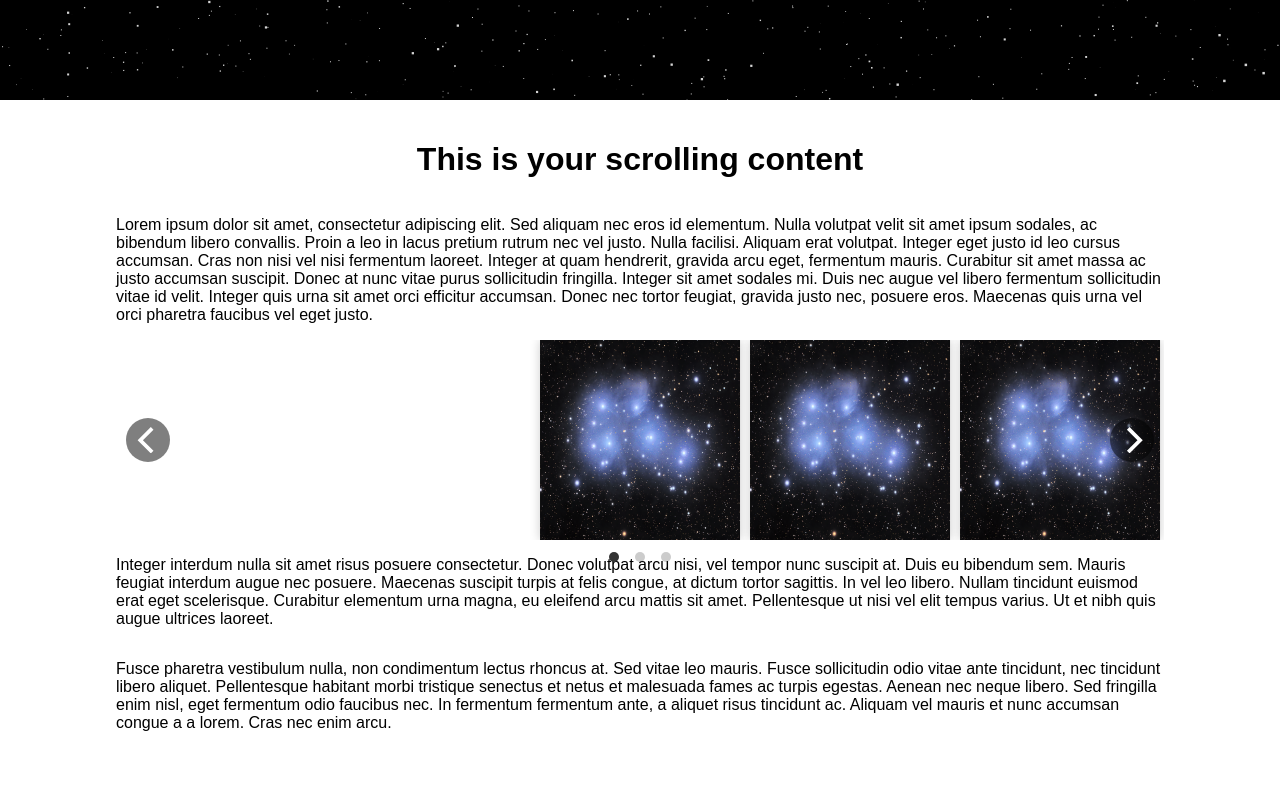
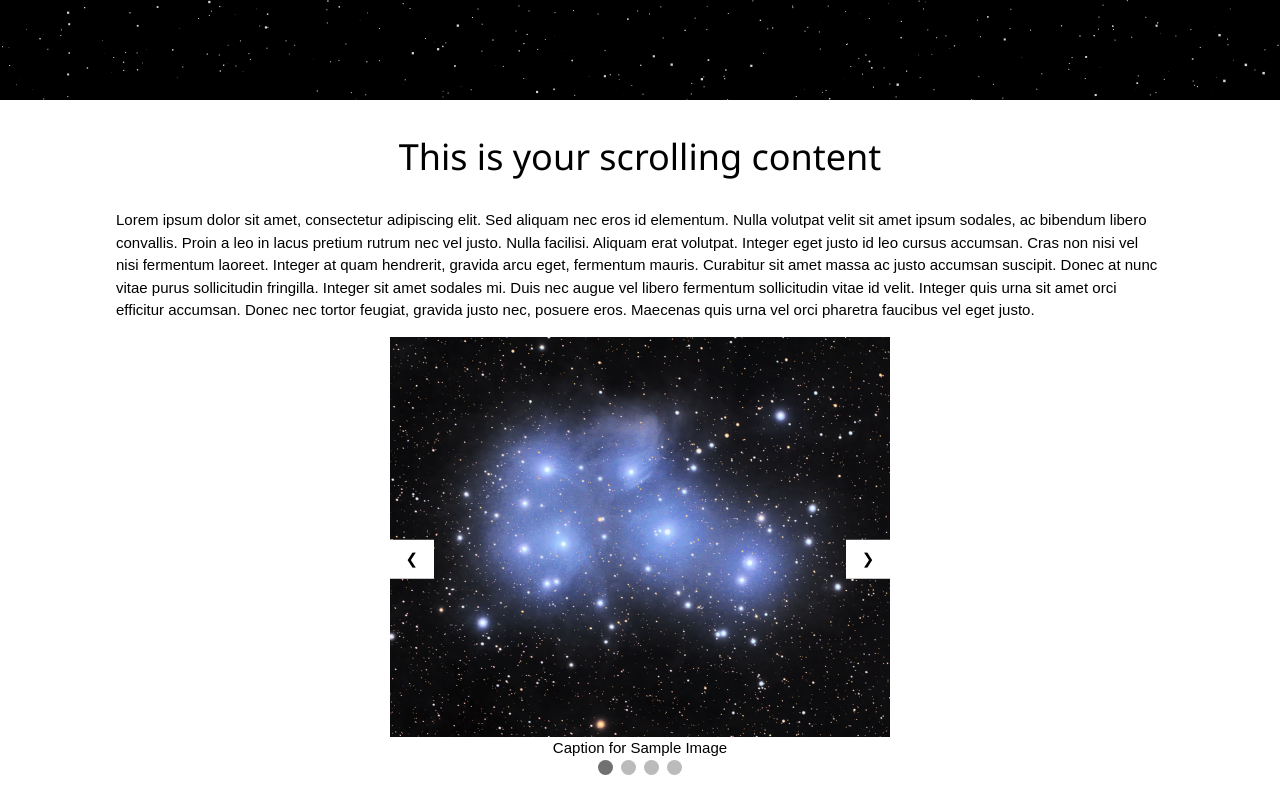
Before and after one commit to cwc09262/Astronomy_Observation_NoteBook, a plain HTML site: page index.html in a window 1280 px wide. Shown: the part 700-1494 px from the top of the page. Drawn offline with nearby package versions, Linux system fonts and the light colour scheme.

Commit message:
got a working image carousel

```diff
--- a/index.html
+++ b/index.html
@@ -4,7 +4,7 @@
 <head>
     <meta charset="UTF-8">
     <meta name="viewport" content="width=device-width, initial-scale=1.0">
-    <link rel="stylesheet" href="https://cdnjs.cloudflare.com/ajax/libs/flickity/2.2.2/flickity.min.css">
+    <link rel="stylesheet" href="https://www.w3schools.com/w3css/4/w3.css">
     <link rel="stylesheet" href="style.css">
     <title>Caden's Observations</title>
 
@@ -29,16 +29,31 @@
             mi. Duis nec augue vel libero fermentum sollicitudin vitae id velit. Integer quis urna sit amet orci
             efficitur accumsan. Donec nec tortor feugiat, gravida justo nec, posuere eros. Maecenas quis urna vel orci
             pharetra faucibus vel eget justo.</p>
-        <div class="carousel">
-                <div class="carousel-cell">
-                    <img class="entryImage" src="/images/sample.png" alt="Sample" >
-                </div>
-                <div class="carousel-cell">
-                    <img class="entryImage" src="/images/sample.png" alt="Sample" >
-                </div>
-                <div class="carousel-cell">
-                    <img class="entryImage" src="/images/sample.png" alt="Sample" >
-                </div>
+
+        <div class="w3-content w3-display-container slideshow-container">
+            <img class="mySlides" src="/images/sample.png"" style=" width:100%">
+            <div class="caption">Caption for Sample Image</div>
+
+            <img class="mySlides" src="/images/sample1.jpeg" style="width:100%">
+            <div class="caption">Caption for Lights</div>
+
+            <img class="mySlides" src="img_mountains.jpg" style="width:100%">
+            <div class="caption">Caption for Mountains</div>
+
+            <img class="mySlides" src="img_forest.jpg" style="width:100%">
+            <div class="caption">Caption for Forest</div>
+
+            <!-- Pagination dots -->
+            <div style="text-align:center">
+                <span class="dot" onclick="currentSlide(1)"></span>
+                <span class="dot" onclick="currentSlide(2)"></span>
+                <span class="dot" onclick="currentSlide(3)"></span>
+                <span class="dot" onclick="currentSlide(4)"></span>
+            </div>
+
+            <button class="w3-button custom-button w3-display-left" onclick="plusDivs(-1)">&#10094;</button>
+            <button class="w3-button custom-button w3-display-right" onclick="plusDivs(1)">&#10095;</button>
+
         </div>
 
         <p>Integer interdum nulla sit amet risus posuere consectetur. Donec volutpat arcu nisi, vel tempor nunc suscipit
@@ -79,17 +94,6 @@
     <script src="https://cdnjs.cloudflare.com/ajax/libs/flickity/2.2.2/flickity.pkgd.min.js"></script>
 
     <script>
-        $(document).ready(function () {
-            // Initialize Flickity carousel
-            var flkty = new Flickity('.carousel', {
-                // options
-                cellAlign: 'center',
-                contain: true,
-                wrapAround: true,
-                fullscreen: true
-            });
-        });
-
         function drawStars() {
             var canvas = document.getElementById("canvas");
             var ctx = canvas.getContext("2d");
@@ -138,6 +142,44 @@
             drawStars();
             window.scrollTo(0, 0);
         };
+
+        var slideIndex = 1;
+        showDivs(slideIndex);
+
+        function plusDivs(n) {
+            showDivs(slideIndex += n);
+        }
+
+        function currentSlide(n) {
+            showDivs(slideIndex = n);
+        }
+
+        function showDivs(n) {
+            var i;
+            var x = document.getElementsByClassName("mySlides");
+            var dots = document.getElementsByClassName("dot");
+            var captions = document.getElementsByClassName("caption");
+
+            if (n > x.length) { slideIndex = 1 }
+            if (n < 1) { slideIndex = x.length }
+
+            for (i = 0; i < x.length; i++) {
+                x[i].style.display = "none";
+                captions[i].style.display = "none";  // Hide all captions
+            }
+            x[slideIndex - 1].style.display = "block";
+            captions[slideIndex - 1].style.display = "block";  // Show caption for the current image
+
+
+            for (i = 0; i < dots.length; i++) {
+                dots[i].className = dots[i].className.replace(" active", "");
+            }
+
+            x[slideIndex - 1].style.display = "block";
+            dots[slideIndex - 1].className += " active";
+        }
+    </script>
+
     </script>
 </body>
 
--- a/style.css
+++ b/style.css
@@ -62,39 +62,39 @@ canvas {
 .contentText {
     padding: 25px;
 }
-/* Custom styles for the carousel */
-.carousel-cell {
-    margin-right: 10px; /* Space between images */
-    box-shadow: 0px 0px 10px rgba(0, 0, 0, 0.2); /* Shadow effect */
-    display: flex;
-    justify-content: center;
-    align-items: center; /* Center the content vertically */
-    position: relative; /* Position the buttons relative to the carousel cell */
+
+.mySlides {display:none;}
+.slideshow-container {
+  max-width: 600px; /* Adjust this value to your desired width */
+  margin: auto; /* Center the container horizontally */
+}
+.caption {
+  text-align: center;
+  display: none; /* Hide all captions initially */
 }
 
-/* Style the previous and next buttons */
-.flickity-prev-next-button {
-    position: absolute; /* Position the buttons within the carousel cell */
-    top: 50%; /* Vertically center the buttons */
-    transform: translateY(-50%); /* Adjust the position */
-    background-color: rgba(0, 0, 0, 0.5); /* Button background color */
-    color: white; /* Button text color */
-    padding: 10px; /* Button padding */
-    cursor: pointer; /* Cursor style */
-    z-index: 1; /* Ensure buttons are above images */
+img {
+    width: 400px;
+    height: 400px;
 }
 
-/* Style the previous button */
-.flickity-prev-next-button.previous {
-    left: 10px; /* Position the previous button to the left */
+.custom-button{
+    background-color: white;
+    color: black;
 }
 
-/* Style the next button */
-.flickity-prev-next-button.next {
-    right: 10px; /* Position the next button to the right */
-}
+/* The dots/bullets/indicators */
+.dot {
+    cursor: pointer;
+    height: 15px;
+    width: 15px;
+    margin: 0 2px;
+    background-color: #bbb;
+    border-radius: 50%;
+    display: inline-block;
+    transition: background-color 0.6s ease;
+  }
 
-/* Optional: Add hover effects for buttons */
-.flickity-prev-next-button:hover {
-    background-color: rgba(0, 0, 0, 0.8); /* Darker background on hover */
-}
+  .active, .dot:hover {
+    background-color: #717171;
+  }
```
Also changed, not shown: images/sample1.jpeg (added).
